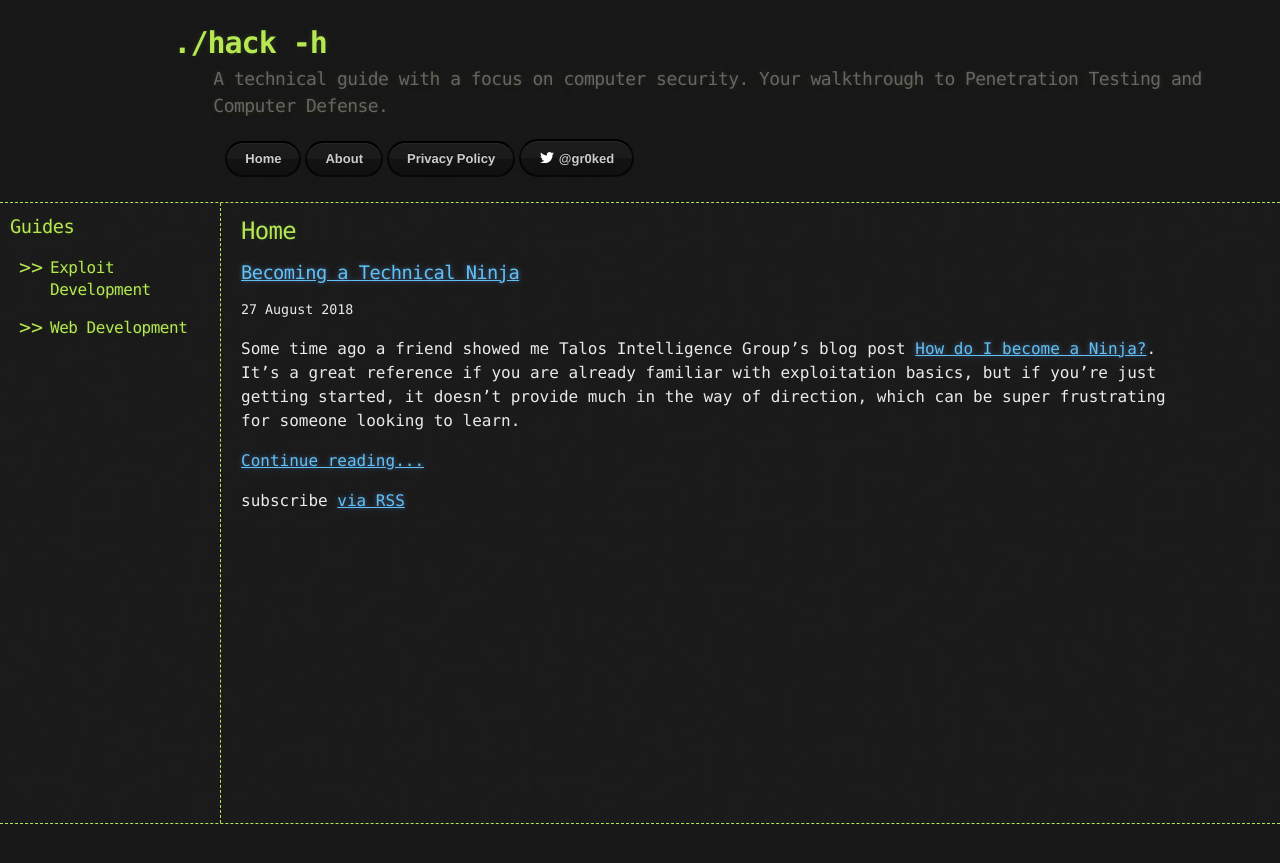
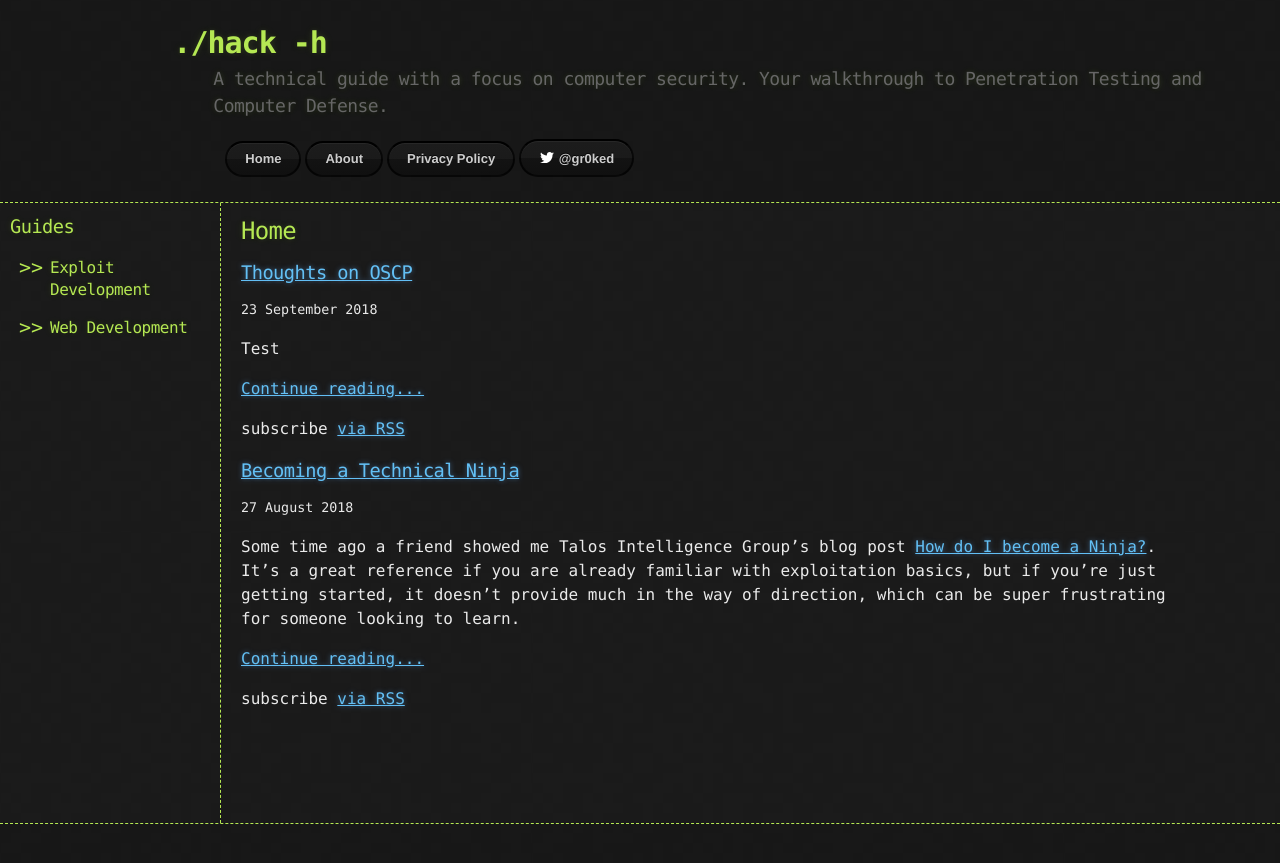
Before and after one commit to 6r0k3d/6r0k3d.github.io, a Jekyll site: the page built from index.md, in a window 1280 px wide. Shown: the top 863 px of the page. Built offline with Jekyll 4.4.1, drawn with Linux system fonts in a browser that asks for light colours; comment, search, counter and statistics services are not loaded.

Commit message:
Save place for later edits
Need to fix line break between posts. Saving spot to make fix

```diff
--- /dev/null
+++ b/_posts/2018-09-23-oscp_thoughts.md
@@ -0,0 +1,9 @@
+---
+title: Thoughts on OSCP
+author: gr0k
+layout: post
+github_comments_issueid: 7
+date: 23 Sept 2018
+---
+
+Test
```
Also changed, not shown: _exdev/build.md (+1 -1 lines), _posts/2018-08-27-becoming_ninja.md (+1 -1 lines).
